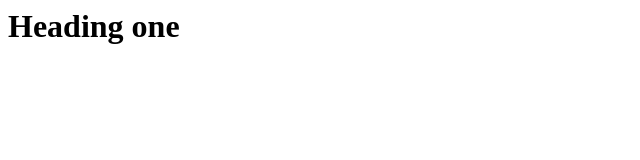
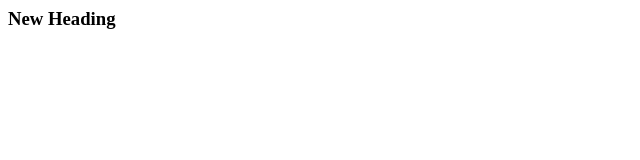
Before and after one commit to dopedev/sample, a plain HTML site: page index.html in a window 1280 px wide. Shown: the whole page, without its empty margins (0-640 px from the left). Drawn offline with Linux system fonts and the light colour scheme.

Commit message:
updated index.html with H3

```diff
--- a/index.html
+++ b/index.html
@@ -1,3 +1 @@
-<h1>
-    Heading one
- </h1>
+<h3>New Heading</h3>
```
